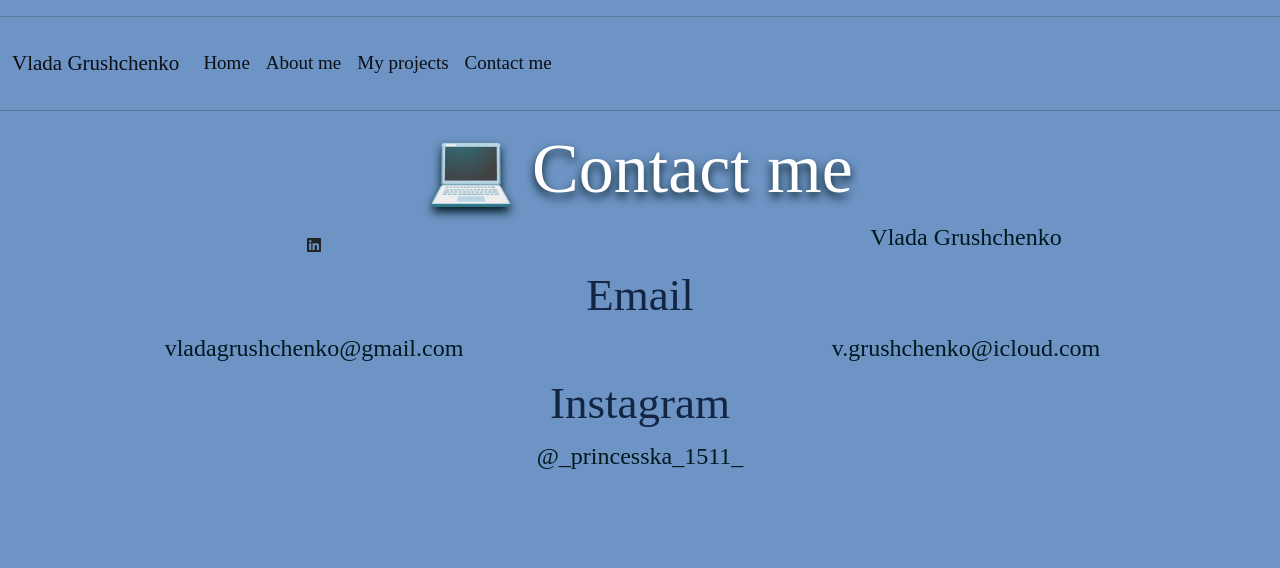
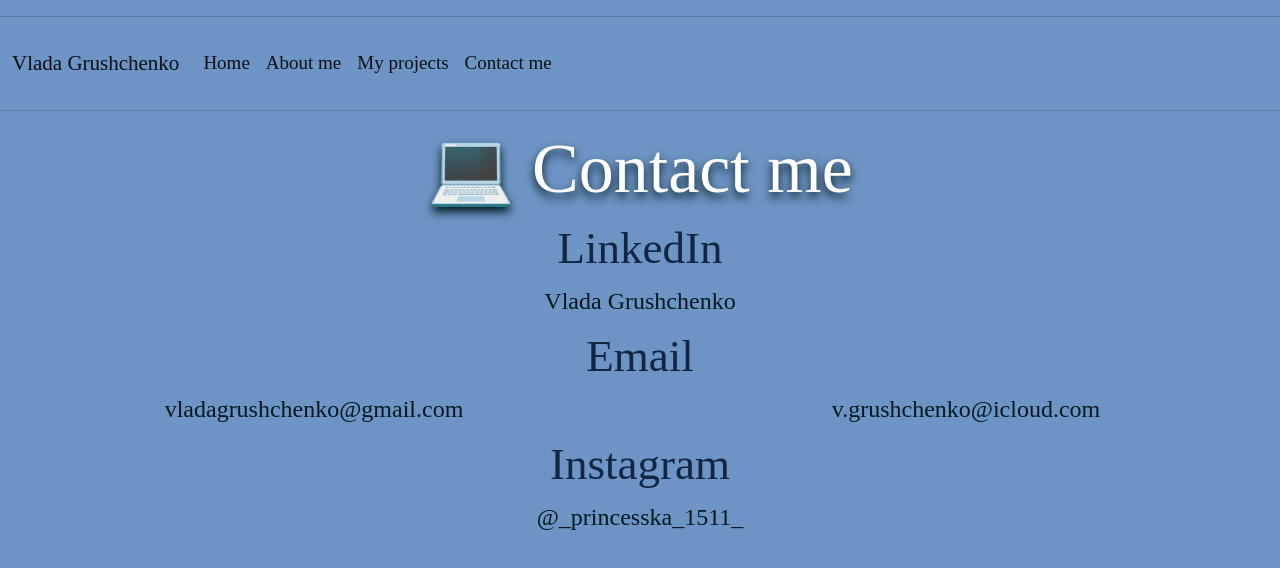
Before and after one commit to vladagr-151107/application, a plain HTML site: page contact.html in a window 1280 px wide. Drawn offline with nearby package versions, Linux system fonts and the light colour scheme; a web font is replaced by a local one.

Commit message:
corrected linked-in link

```diff
--- a/contact.html
+++ b/contact.html
@@ -53,12 +53,10 @@
     </header>
     <div><h1 id="about-h">💻 Contact me </h1></div>
         <div id="contact">
+      <h2 class="contacts-link">LinkedIn</h2>
       <div class="row">
-        <div class="email col-md-6">
-      <i class="fa-brands fa-linkedin img-fluid"></i>
-      </div>
-        <div class="email col-md-6">
-      <a class="mail" target="_blank" href="https://www.linkedin.com/in/vlada-grushchenko-50a306252/"
+        <div class="email text-center">
+      <a class="mail" href="https://www.linkedin.com/in/vlada-grushchenko-50a306252/"
         >Vlada Grushchenko</a
       >
       </div>
--- a/css/styles.css
+++ b/css/styles.css
@@ -69,7 +69,8 @@
   margin-top: -15px;
 }
 .mail:hover {
-  text-decoration: underline;
+  text-decoration: none;
+  color: var(--link-background-color);
 }
 .nav-link {
   color: var(--header-color);
@@ -138,11 +139,6 @@
 .contacts-link{
   margin-top: 10px;
 }
-@media(max-width:1200px){
-  .fa-brands{
-    width: 250px;
-  }
-}
 header .navg:hover{
   text-decoration: underline ;
 }
```
